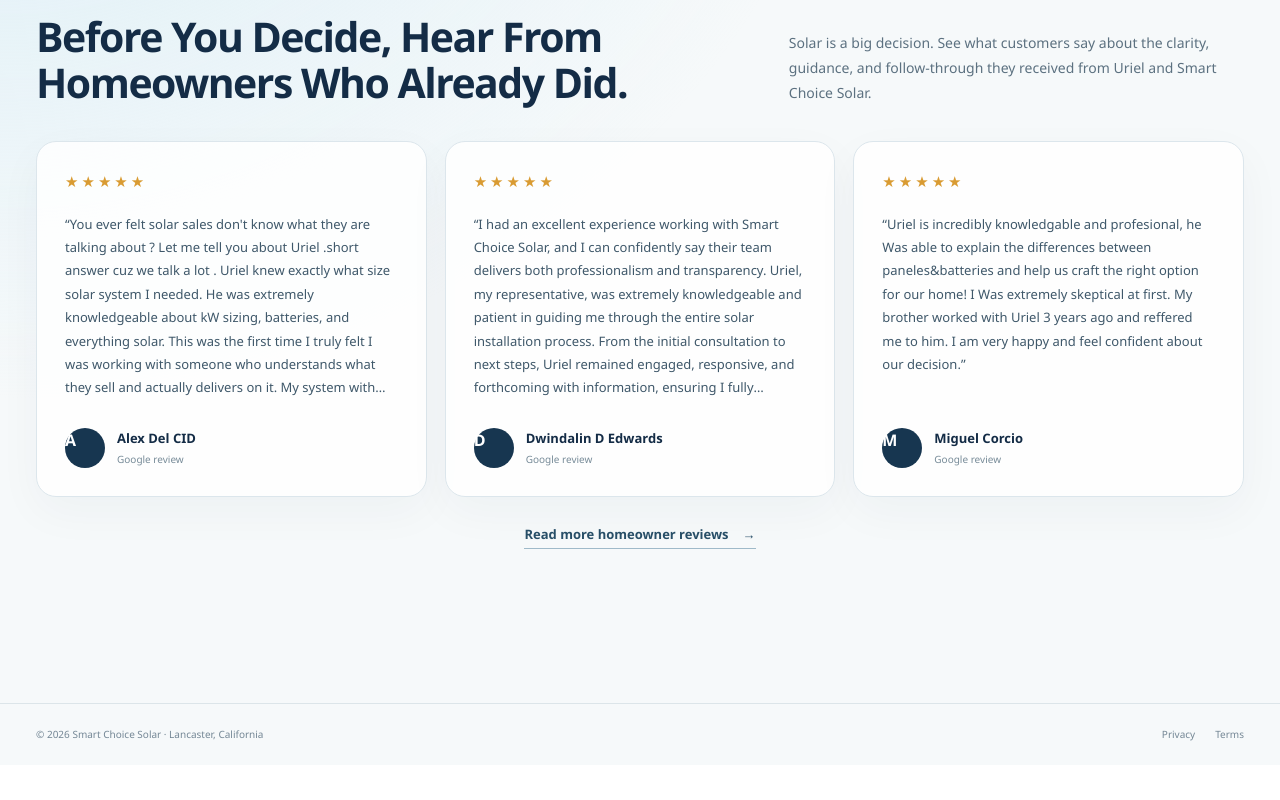
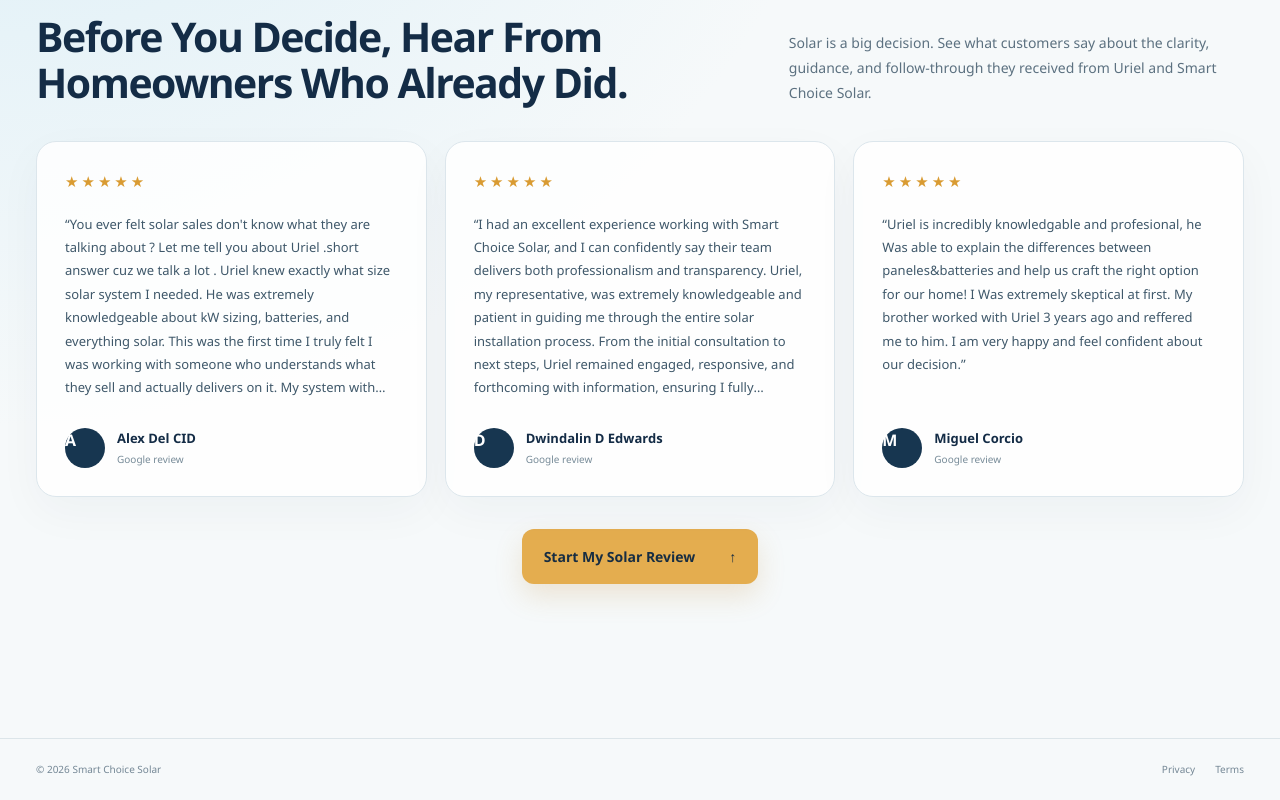
Before and after one commit to uriel-cmd/Smart-choice-solar-sitev2, a Next.js app: page /solar-review in a window 1280 px wide. Shown: the part 984-1784 px from the top of the page. Before the commit the page ends 1749 px from the top, so only its background shows below. Built offline with nearby package versions, Linux system fonts and the light colour scheme.

Commit message:
Refine the solar review footer CTA

```diff
--- a/components/pages/solar-review.module.css
+++ b/components/pages/solar-review.module.css
@@ -59,7 +59,8 @@
 .reviewCard footer { display:flex; align-items:center; gap:12px; margin-top:auto; }
 .reviewInitial { display:grid; place-items:center; width:40px; height:40px; border-radius:50%; background:#173650; color:white; font-weight:700; }
 .reviewCard footer strong,.reviewCard footer span { display:block; }.reviewCard footer strong { font-size:13px; }.reviewCard footer div span { margin-top:3px; color:#778b98; font-size:10px; }
-.allReviews { display:flex; width:fit-content; align-items:center; gap:14px; margin:28px auto 0; color:#274e67; font-size:13px; font-weight:700; border-bottom:1px solid #9fbac9; padding-bottom:4px; }
+.reviewCta { display:flex; width:fit-content; align-items:center; justify-content:space-between; gap:34px; margin:32px auto 0; padding:17px 22px; border-radius:12px; background:#e4ad4f; color:#172d42; font-size:14px; font-weight:750; box-shadow:0 12px 28px rgba(186,132,42,.18); }
+.reviewCta:hover { background:#edbb65; }
 .footer { max-width:1280px; margin:auto; padding:23px 36px; border-top:1px solid #dce5e9; display:flex; justify-content:space-between; gap:15px; color:#748795; font-size:10px; }.footer div { display:flex; gap:20px; }
 .page a:focus-visible,.page button:focus-visible { outline:2px solid #245d80; outline-offset:4px; }
 @media(max-width:1000px) { .layout { gap:35px; padding-top:48px; }.card { padding:26px; }.story h1 { font-size:42px; }.reviewGrid { grid-template-columns:1fr 1fr; }.reviewCard:last-child { grid-column:1/-1; }.reviewsHeading { gap:35px; } }
--- a/components/pages/solar-review.tsx
+++ b/components/pages/solar-review.tsx
@@ -99,8 +99,8 @@
           <footer><span className={styles.reviewInitial}>{review.name.charAt(0)}</span><div><strong>{review.name}</strong><span>Google review</span></div></footer>
         </article>)}
       </div>
-      <a className={styles.allReviews} href="/reviews">Read more homeowner reviews <span aria-hidden="true">→</span></a>
+      <a className={styles.reviewCta} href="#assessment">Start My Solar Review <span aria-hidden="true">↑</span></a>
     </section>
-    <footer className={styles.footer}><span>© {new Date().getFullYear()} Smart Choice Solar · Lancaster, California</span><div><a href="/privacy-policy">Privacy</a><a href="/terms">Terms</a></div></footer>
+    <footer className={styles.footer}><span>© {new Date().getFullYear()} Smart Choice Solar</span><div><a href="/privacy-policy">Privacy</a><a href="/terms">Terms</a></div></footer>
   </div>;
 }
```
